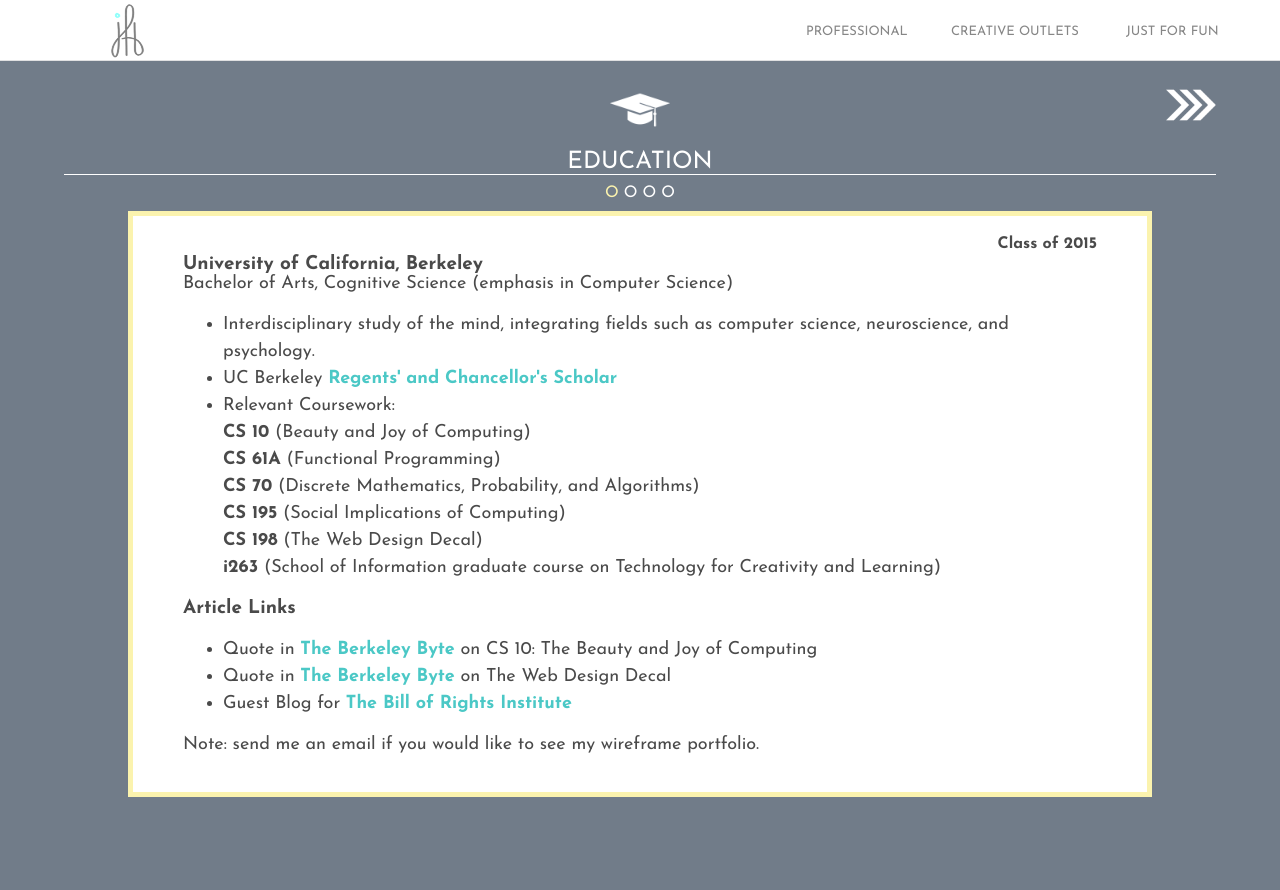
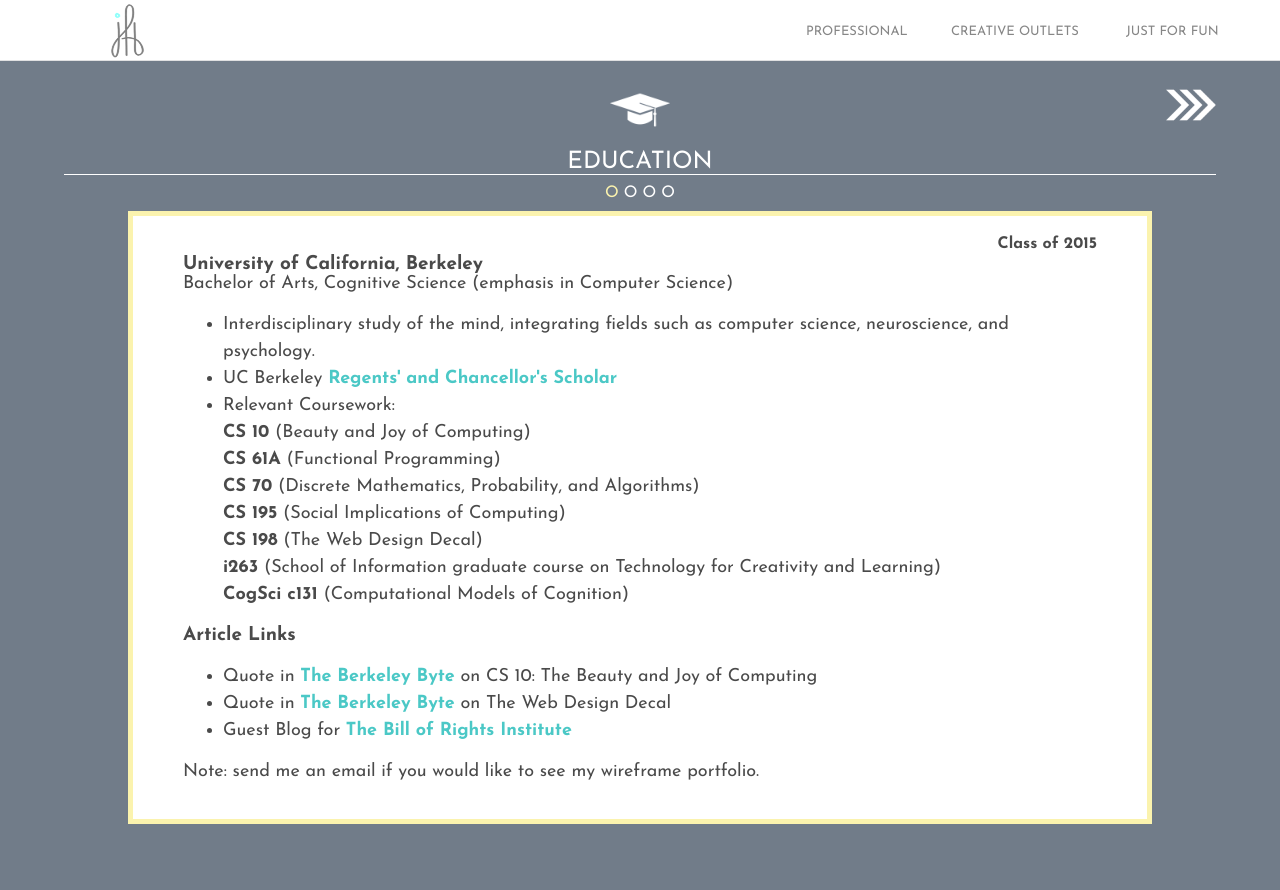
Before and after one commit to jacburge/my_website, a Flask app: page /professional/ in a window 1280 px wide. Run offline with Flask 2, Linux system fonts and the light colour scheme.

Commit message:
Added Cogsci c131

```diff
--- a/app/templates/professional.html
+++ b/app/templates/professional.html
@@ -51,7 +51,7 @@
 					<ul>
 						<li>Interdisciplinary study of the mind, integrating fields such as computer science, neuroscience, and psychology.</li>
 						<li>UC Berkeley <a href="http://financialaid.berkeley.edu/regents-and-chancellors-scholarship" target="_blank">Regents' and Chancellor's Scholar</a></li>
-						<li>Relevant Coursework: <br><b>CS 10</b> (Beauty and Joy of Computing) <br><b>CS 61A</b> (Functional Programming) <br><b>CS 70</b> (Discrete Mathematics, Probability, and Algorithms) <br><b>CS 195</b> (Social Implications of Computing) <br> <b>CS 198</b> (The Web Design Decal) <br> <b>i263</b> (School of Information graduate course on Technology for Creativity and Learning</a>)</li>
+						<li>Relevant Coursework: <br><b>CS 10</b> (Beauty and Joy of Computing) <br><b>CS 61A</b> (Functional Programming) <br><b>CS 70</b> (Discrete Mathematics, Probability, and Algorithms) <br><b>CS 195</b> (Social Implications of Computing) <br> <b>CS 198</b> (The Web Design Decal) <br> <b>i263</b> (School of Information graduate course on Technology for Creativity and Learning</a>)<br><b>CogSci c131</b> (Computational Models of Cognition)</li>
 					</ul>
 					<div class="focus">Article Links</div>
 					<ul>
```
